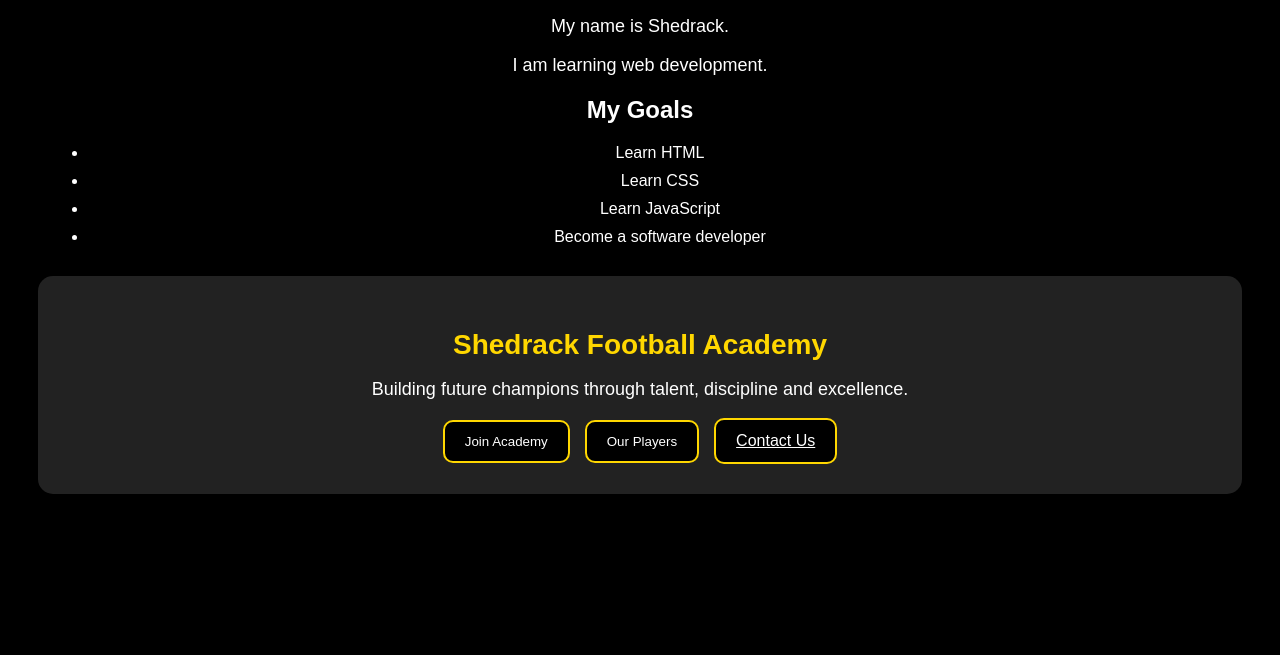
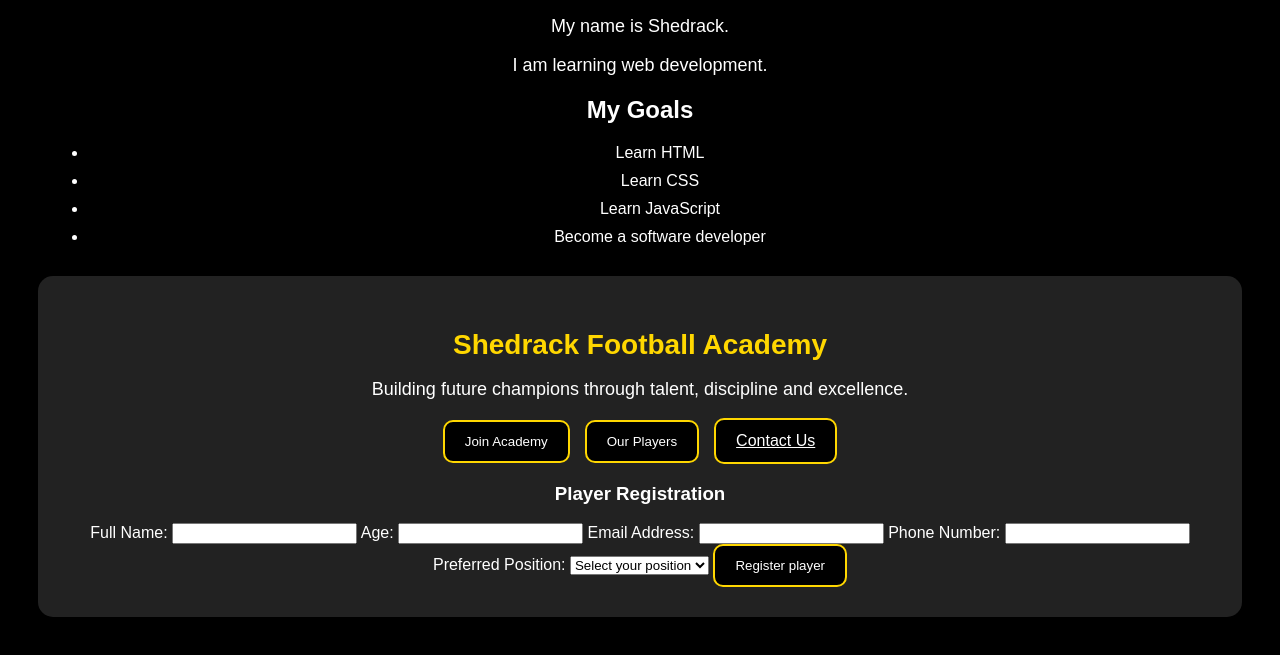
Before and after one commit to shedrack-dev1/My-First-Website, a plain HTML site: page index.html in a window 1280 px wide. Shown: the part 133-788 px from the top of the page. Drawn offline with Linux system fonts and the light colour scheme.

Commit message:
Update index.html

```diff
--- a/index.html
+++ b/index.html
@@ -32,6 +32,26 @@
         <a href="mailto:shedrackeguase@gmail.com">Contact Us</a>
 
     </div>
+       <h3>Player Registration</h3>
+        <form id="registration-form">
+            <label for="player-name">Full Name:</label>
+<input type="text" id="player-name" name="playerName" required>
+            <label for="player-age">Age:</label>
+<input type="number" id="player-age" name="playerAge" required>
+            <label for="player-email">Email Address:</label>
+<input type="email" id="player-email" name="playerEmail" required>
+            <label for="player-phone">Phone Number:</label>
+<input type="tel" id="player-phone" name="playerPhone" required>
+            <label for="player-position">Preferred Position:</label>
+<select id="player-position" name="playerPosition" required>
+    <option value="">Select your position</option>
+    <option value="Goalkeeper">Goalkeeper</option>
+    <option value="Defender">Defender</option>
+    <option value="Midfielder">Midfielder</option>
+    <option value="Forward">Forward</option>
+</select>
+        <button type="submit">Register player</button>
+        </form>
 
 </div>
 <script src="script.js"></script>
```
